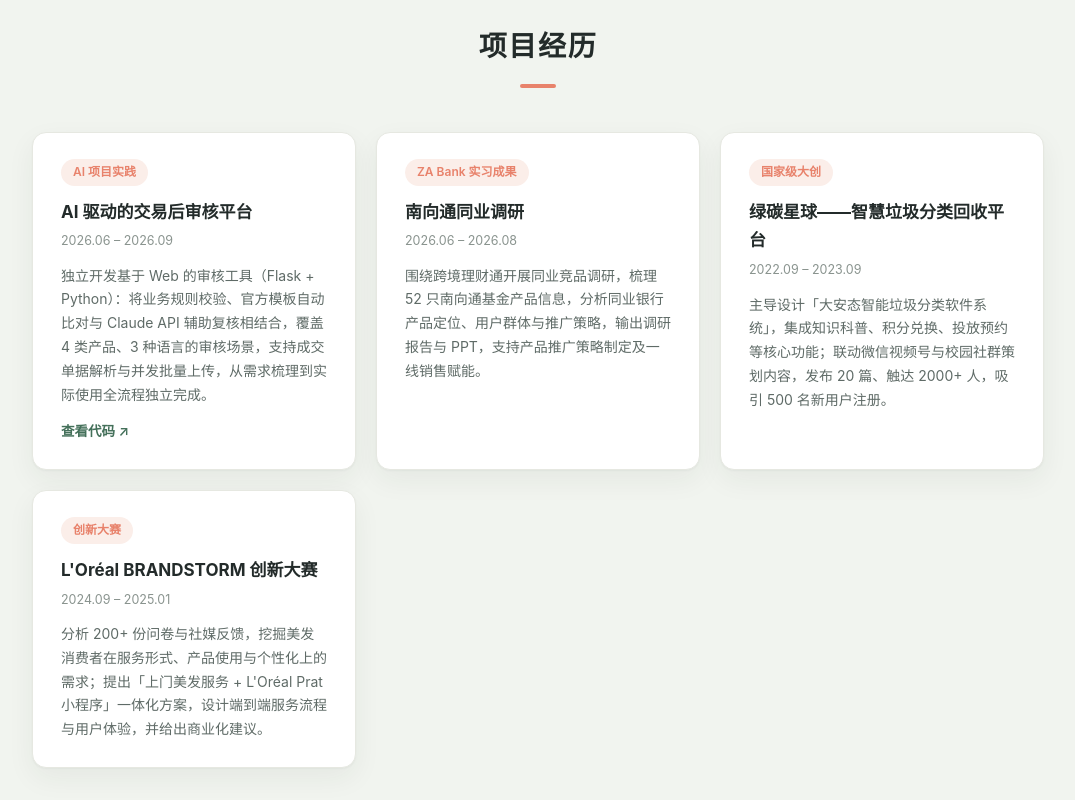
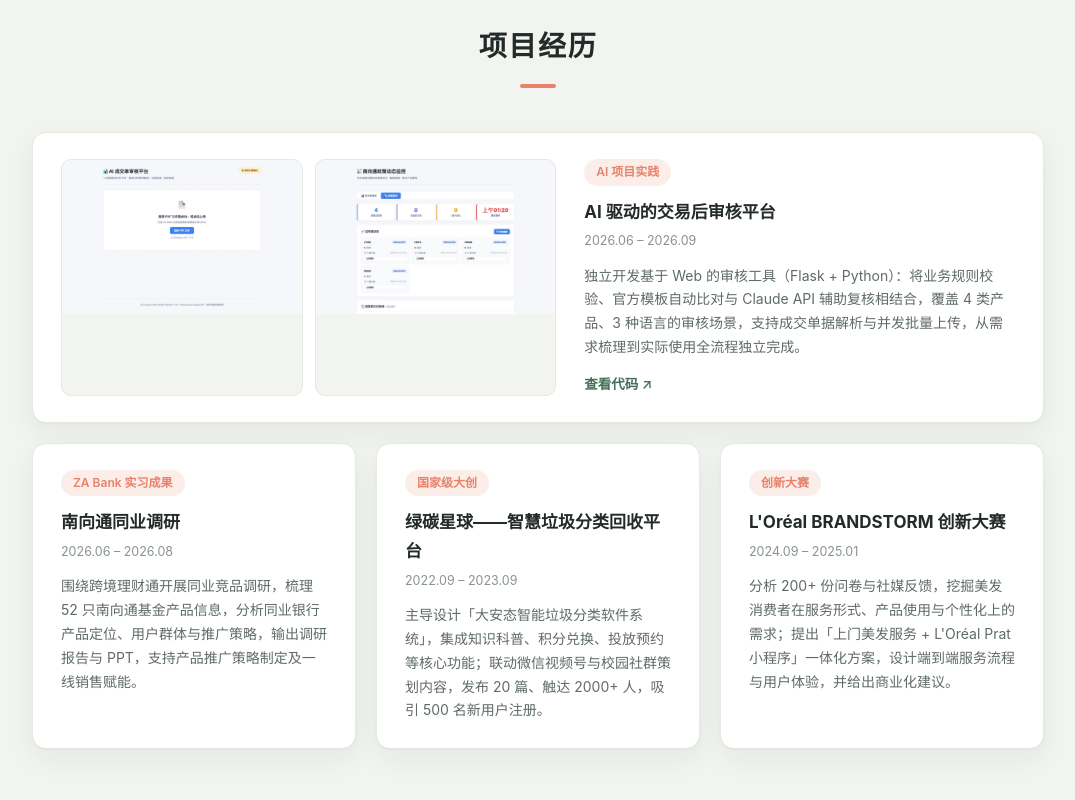
Before and after one commit to yelexuan1108-bit/elise-portfolio, a plain HTML site: page index.html in a window 1280 px wide. Shown: the part 3980-4780 px from the top of the page, without its empty margins (102-1177 px from the left). Drawn offline with Linux system fonts and the light colour scheme.

Commit message:
AI 平台项目卡片添加两张界面截图（审核主页 + 政策监控面板）

```diff
--- a/css/styles.css
+++ b/css/styles.css
@@ -547,6 +547,51 @@ img { display: block; max-width: 100%; }
   box-shadow: var(--shadow-hover);
 }
 
+/* 特色项目卡（带截图，横跨整行） */
+.project-card.featured {
+  grid-column: 1 / -1;
+  flex-direction: row;
+  gap: 28px;
+  align-items: stretch;
+}
+
+.project-body {
+  display: flex;
+  flex-direction: column;
+  flex: 1;
+  min-width: 0;
+}
+
+.project-imgs {
+  display: flex;
+  gap: 12px;
+  flex: 1.15;
+  min-width: 0;
+}
+
+.project-imgs a {
+  flex: 1;
+  min-width: 0;
+  display: block;
+  border: 1px solid var(--border);
+  border-radius: 10px;
+  overflow: hidden;
+  background: var(--bg-alt);
+}
+
+.project-imgs img {
+  width: 100%;
+  aspect-ratio: 14 / 9;
+  object-fit: cover;
+  object-position: top;
+  display: block;
+  transition: transform 0.3s ease;
+}
+
+.project-imgs a:hover img {
+  transform: scale(1.04);
+}
+
 .project-tag {
   align-self: flex-start;
   font-size: 12px;
@@ -717,6 +762,9 @@ img { display: block; max-width: 100%; }
   .intern-points li { font-size: 14px; }
 
   .project-grid { grid-template-columns: 1fr; }
+
+  .project-card.featured { flex-direction: column; gap: 18px; }
+  .project-imgs { flex-direction: column; }
 }
 
 /* ---------- 减少动态效果 ---------- */
--- a/js/i18n.js
+++ b/js/i18n.js
@@ -137,6 +137,10 @@ const I18N = {
           title: "AI 驱动的交易后审核平台",
           period: "2026.06 – 2026.09",
           link: "https://github.com/yelexuan1108-bit/contract-audit-platform",
+          images: [
+            { src: "assets/shot-audit.jpg", alt: "AI 成交单审核平台主界面：PDF 上传与审核报告" },
+            { src: "assets/shot-policy.jpg", alt: "南向通政策动态监控面板" },
+          ],
           desc: "独立开发基于 Web 的审核工具（Flask + Python）：将业务规则校验、官方模板自动比对与 Claude API 辅助复核相结合，覆盖 4 类产品、3 种语言的审核场景，支持成交单据解析与并发批量上传，从需求梳理到实际使用全流程独立完成。",
         },
         {
@@ -305,6 +309,10 @@ const I18N = {
           title: "AI-Powered Post-Trade Audit Platform",
           period: "06/2026 – 09/2026",
           link: "https://github.com/yelexuan1108-bit/contract-audit-platform",
+          images: [
+            { src: "assets/shot-audit.jpg", alt: "Main UI of the audit platform: PDF upload and audit report" },
+            { src: "assets/shot-policy.jpg", alt: "Southbound Connect policy monitoring dashboard" },
+          ],
           desc: "Independently designed and built a web-based audit tool (Flask + Python) that combines business-rule validation, official-template comparison and Claude API-assisted review — covering 4 product types in 3 languages, with document parsing and concurrent batch upload. Owned the full journey from requirement discovery to production use.",
         },
         {
--- a/js/main.js
+++ b/js/main.js
@@ -98,17 +98,39 @@
     box.textContent = "";
     dict.projects.list.forEach(function (item) {
       const card = el("div", "project-card reveal");
-      card.appendChild(el("span", "project-tag", item.tag));
-      card.appendChild(el("h3", "project-title", item.title));
-      card.appendChild(el("p", "project-period", item.period));
-      card.appendChild(el("p", "project-desc", item.desc));
+      const body = el("div", "project-body");
+
+      body.appendChild(el("span", "project-tag", item.tag));
+      body.appendChild(el("h3", "project-title", item.title));
+      body.appendChild(el("p", "project-period", item.period));
+      body.appendChild(el("p", "project-desc", item.desc));
       if (item.link) {
         const link = el("a", "project-link", dict.projects.linkLabel);
         link.href = item.link;
         link.target = "_blank";
         link.rel = "noopener";
-        card.appendChild(link);
+        body.appendChild(link);
       }
+
+      if (item.images) {
+        card.classList.add("featured");
+        const imgs = el("div", "project-imgs");
+        item.images.forEach(function (img) {
+          const a = el("a");
+          a.href = img.src;
+          a.target = "_blank";
+          a.rel = "noopener";
+          const im = el("img");
+          im.src = img.src;
+          im.alt = img.alt;
+          im.loading = "lazy";
+          a.appendChild(im);
+          imgs.appendChild(a);
+        });
+        card.appendChild(imgs);
+      }
+
+      card.appendChild(body);
       box.appendChild(card);
     });
   }
```
Also changed, not shown: assets/shot-audit.jpg (added), assets/shot-policy.jpg (added).
